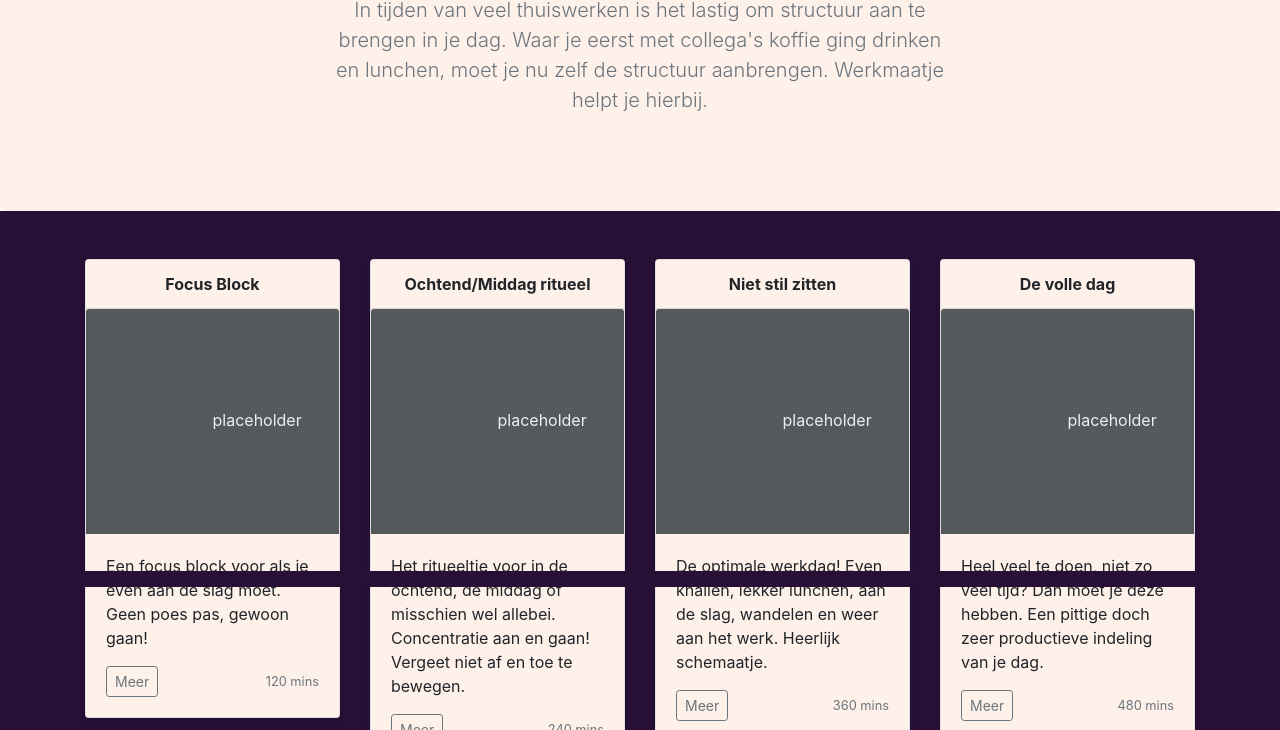
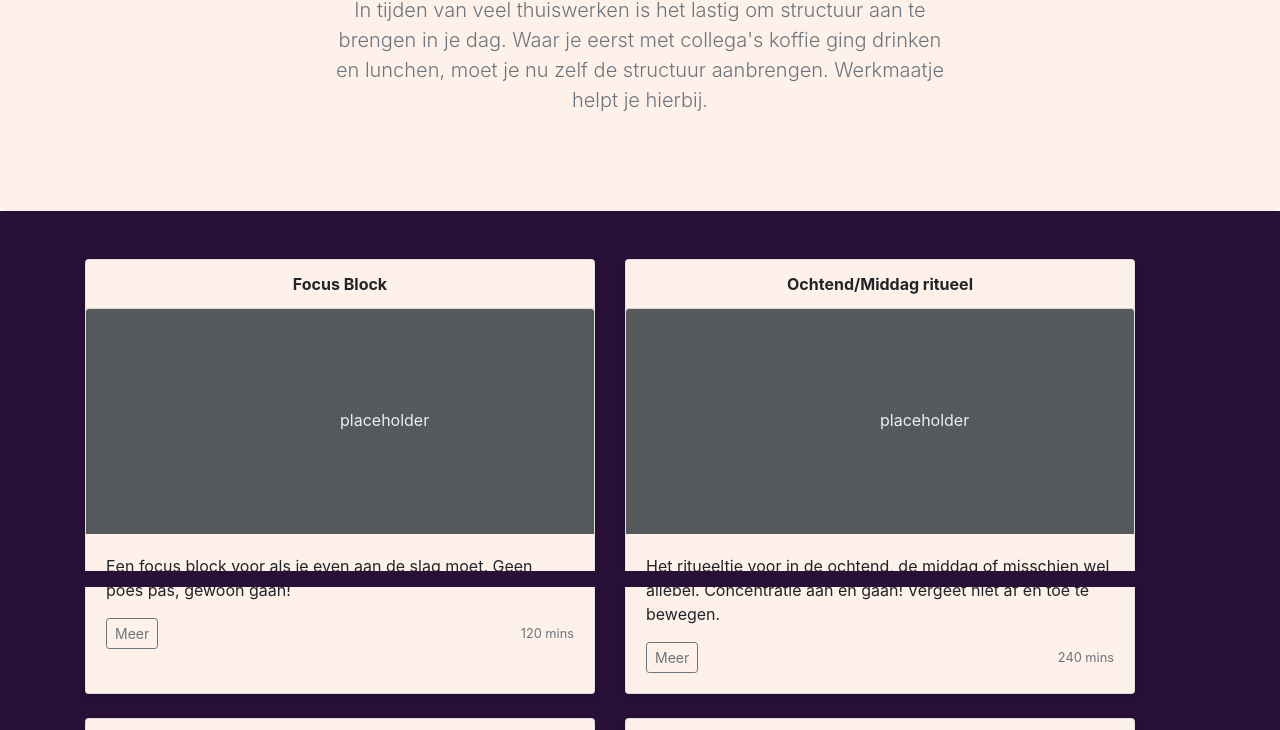
Before and after one commit to NoNoTechNL/Werkmaatje, a plain HTML site: page index.html in a window 1280 px wide. Shown: the part 213-943 px from the top of the page. Drawn offline with nearby package versions, Linux system fonts and the light colour scheme.

Commit message:
Add files via upload

```diff
--- a/index.html
+++ b/index.html
@@ -41,7 +41,7 @@
     <div class="container">
 
       <div class="row">
-        <div class="col-md-3">
+        <div class="col-md-6 card-deck">
           <div class="card mb-4 shadow-sm">
             <div class="card-header text-center bg-color-card">
                 <strong>Focus Block</strong>
@@ -59,7 +59,7 @@
             </div>
           </div>
         </div>
-        <div class="col-md-3">
+        <div class="col-md-6 card-deck">
           <div class="card mb-4 shadow-sm">
             <div class="card-header text-center bg-color-card">
                 <strong>Ochtend/Middag ritueel</strong>
@@ -76,7 +76,7 @@
             </div>
           </div>
         </div>
-        <div class="col-md-3">
+        <div class="col-md-6 card-deck">
           <div class="card mb-4 shadow-sm">
             <div class="card-header text-center bg-color-card">
                 <strong>Niet stil zitten</strong>
@@ -94,7 +94,7 @@
           </div>
         </div>
 
-        <div class="col-md-3">
+        <div class="col-md-6 card-deck">
           <div class="card mb-4 shadow-sm">
             <div class="card-header text-center bg-color-card">
                 <strong>De volle dag</strong>
```
